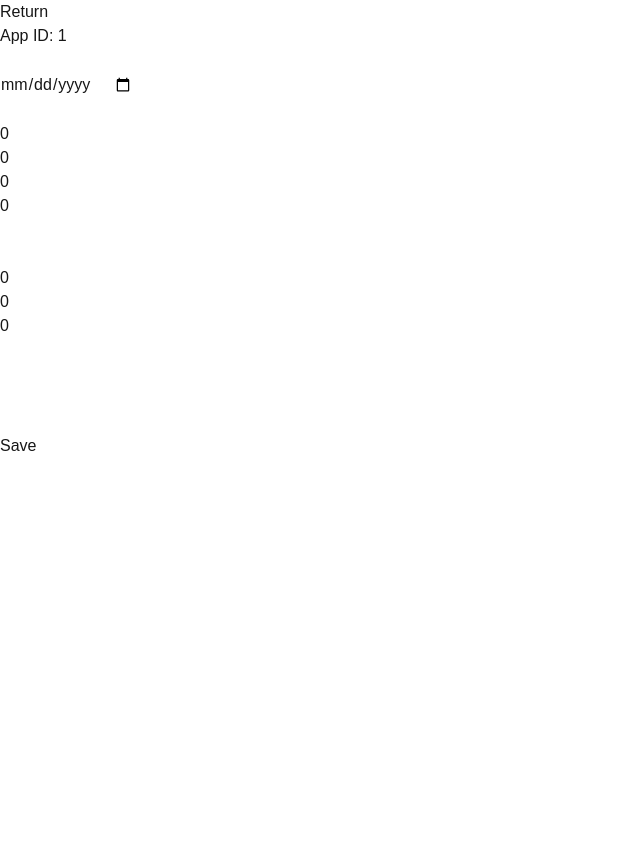
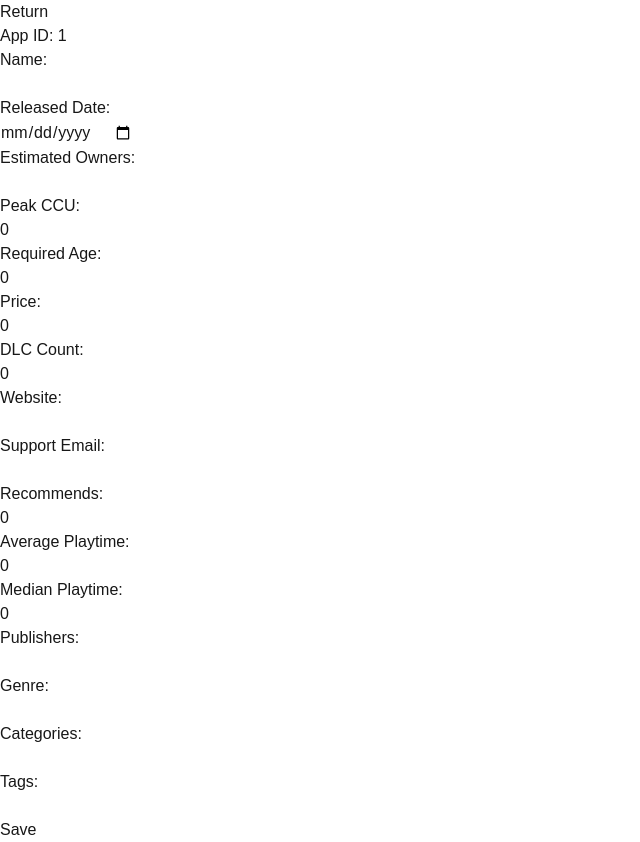
Before and after one commit to airemcs/stadvdb, a Next.js app: page /edit/1 in a window 1280 px wide. Shown: the whole page, without its empty margins (0-640 px from the left). Before the commit the page ends 800 px from the top, so only its background shows below. Built offline with nearby package versions, Linux system fonts and the light colour scheme; no server answers.

Commit message:
adding labels

```diff
--- a/src/app/components/EditPage.jsx
+++ b/src/app/components/EditPage.jsx
@@ -43,7 +43,6 @@ const EditPage = ({appId}) => {
     const updateGame = async() => {
       setLoading(true);
       try {
-        console.log("checking" + appId);
         const response = await fetch(`/api/games`, {
           method: 'PUT',
           headers: {
@@ -158,7 +157,7 @@ const EditPage = ({appId}) => {
   console.log(gameDetails);
 
   return (
-    <div className="flex items-center justify-center min-h-screen bg-gray-200 p-4">
+    <div className="flex items-center justify-center min-h-screen bg-black-200 p-4">
 
       {/* Form Container */}
       <div className="w-full max-w-4xl bg-white p-8 rounded-lg shadow-lg space-y-8">
@@ -176,19 +175,20 @@ const EditPage = ({appId}) => {
           {/* App ID Display */}
           <div className="text-gray-700 text-sm font-medium">
             <span>App ID: </span>
-            <span className="font-bold text-gray-900">{appId}</span>
+            <span className="font-bold text-sm text-gray-900">{appId}</span>
           </div>
         </div>
 
         {/* Form Fields */}
         <div className="space-y-6">
-
           {/* Game and Release Date Group */}
           <div className="flex space-x-6">
             <div className="flex-1">
+              <div className='text-black font-bold'>
+                  Name:
+              </div>
               <input
                 type="text"
-
                 value={gameDetails.gamename}
                 className="text-gray-700 w-full p-3 mb-2 outline-none bg-white border border-gray-300 rounded-md"
                   onChange={(e) =>
@@ -200,6 +200,9 @@ const EditPage = ({appId}) => {
               />
             </div>
             <div className="flex-1">
+              <div className='text-black font-bold'>
+                  Released Date:
+              </div>
               <input
                 type="date"
                 value={gameDetails.releaseDate}
@@ -217,6 +220,9 @@ const EditPage = ({appId}) => {
           {/* Other Form Fields */}
           <div className="flex space-x-6">
             <div className="flex-1">
+              <div className='text-black font-bold'>
+                  Estimated Owners:
+              </div>
               <input
                 type="number"
                 value={gameDetails.estimatedOwners}
@@ -230,6 +236,9 @@ const EditPage = ({appId}) => {
               />
             </div>
             <div className="flex-1">
+            <div className='text-black font-bold'>
+                  Peak CCU:
+              </div>
               <input
                 type="number"
                 value={gameDetails.peakCCU}
@@ -243,6 +252,9 @@ const EditPage = ({appId}) => {
               />
             </div>
             <div className="flex-1">
+              <div className='text-black font-bold'>
+                  Required Age:
+              </div>
               <input
                 type="text"
                 value={gameDetails.requiredAge}
@@ -259,6 +271,9 @@ const EditPage = ({appId}) => {
 
           <div className="flex space-x-6">
             <div className="flex-1">
+              <div className='text-black font-bold'>
+                  Price:
+              </div>
               <input
                 type="number"
                 value={gameDetails.price}
@@ -272,6 +287,9 @@ const EditPage = ({appId}) => {
               />
             </div>
             <div className="flex-1">
+              <div className='text-black font-bold'>
+                  DLC Count:
+              </div>
               <input
                 type="number"
                 value={gameDetails.dlcCount}
@@ -285,6 +303,9 @@ const EditPage = ({appId}) => {
               />
             </div>
             <div className="flex-1">
+              <div className='text-black font-bold'>
+                  Website:
+              </div>
               <input
                 type="text"
                 value={gameDetails.website}
@@ -301,6 +322,9 @@ const EditPage = ({appId}) => {
 
           <div className="flex space-x-6">
             <div className="flex-1">
+              <div className='text-black font-bold'>
+                  Support Email:
+              </div>
               <input
                 type="email"
                 value={gameDetails.supportEmail}
@@ -314,6 +338,9 @@ const EditPage = ({appId}) => {
               />
             </div>
             <div className="flex-1">
+              <div className='text-black font-bold'>
+                  Recommends:
+              </div>
               <input
                 type="text"
                 value={gameDetails.recommends}
@@ -327,6 +354,9 @@ const EditPage = ({appId}) => {
               />
             </div>
             <div className="flex-1">
+              <div className='text-black font-bold'>
+                  Average Playtime:
+              </div>
               <input
                 type="number"
                 value={gameDetails.averagePlaytime}
@@ -343,6 +373,9 @@ const EditPage = ({appId}) => {
 
           <div className="flex space-x-6">
             <div className="flex-1">
+              <div className='text-black font-bold'>
+                  Median Playtime:
+              </div>
               <input
                 type="number"
                 value={gameDetails.medianPlaytime}
@@ -356,6 +389,9 @@ const EditPage = ({appId}) => {
               />
             </div>
             <div className="flex-1">
+              <div className='text-black font-bold'>
+                  Publishers:
+              </div>
               <input
                 type="text"
                 value={gameDetails.publishers}
@@ -369,6 +405,9 @@ const EditPage = ({appId}) => {
               />
             </div>
             <div className="flex-1">
+              <div className='text-black font-bold'>
+                  Genre:
+              </div>
               <input
                 type="text"
                 value={gameDetails.genres}
@@ -385,6 +424,9 @@ const EditPage = ({appId}) => {
 
           <div className="flex space-x-6">
             <div className="flex-1">
+              <div className='text-black font-bold'>
+                  Categories:
+              </div>
               <input
                 type="text"
                 value={gameDetails.categories}
@@ -401,6 +443,9 @@ const EditPage = ({appId}) => {
 
           <div className="flex space-x-6">
             <div className="flex-1">
+              <div className='text-black font-bold'>
+                  Tags:
+              </div>
               <input
                 type="text"
                 value={gameDetails.tags}
@@ -431,7 +476,7 @@ const EditPage = ({appId}) => {
       {isConfirmOpen && (
         <div className="fixed inset-0 bg-gray-600 bg-opacity-50 flex items-center justify-center">
           <div className="bg-white p-6 rounded-lg shadow-lg w-96">
-            <h2 className="text-lg font-bold text-center mb-4">Are you sure you want to save the changes?</h2>
+            <h2 className="text-lg font-bold text-center mb-4 text-black">Are you sure you want to save the changes?</h2>
             <div className="flex justify-between">
               <button
                 onClick={confirmSave}
```
Also changed, not shown: src/app/api/games/route.jsx (indentation only).
